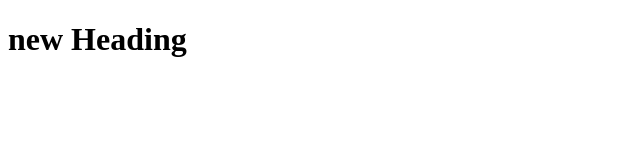
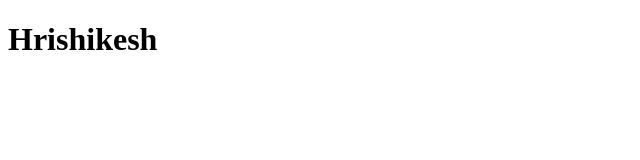
Before and after one commit to Athul-Sagar/contribution, a plain HTML site: page index.html in a window 1280 px wide. Shown: the whole page, without its empty margins (0-640 px from the left). Drawn offline with Linux system fonts and the light colour scheme.

Commit message:
Heading changed again

```diff
--- a/index.html
+++ b/index.html
@@ -6,7 +6,6 @@
     <title>Document</title>
 </head>
 <body>
-    <h1> new
-        Heading</h1>
+    <h1>Hrishikesh</h1>
 </body>
 </html>
```
